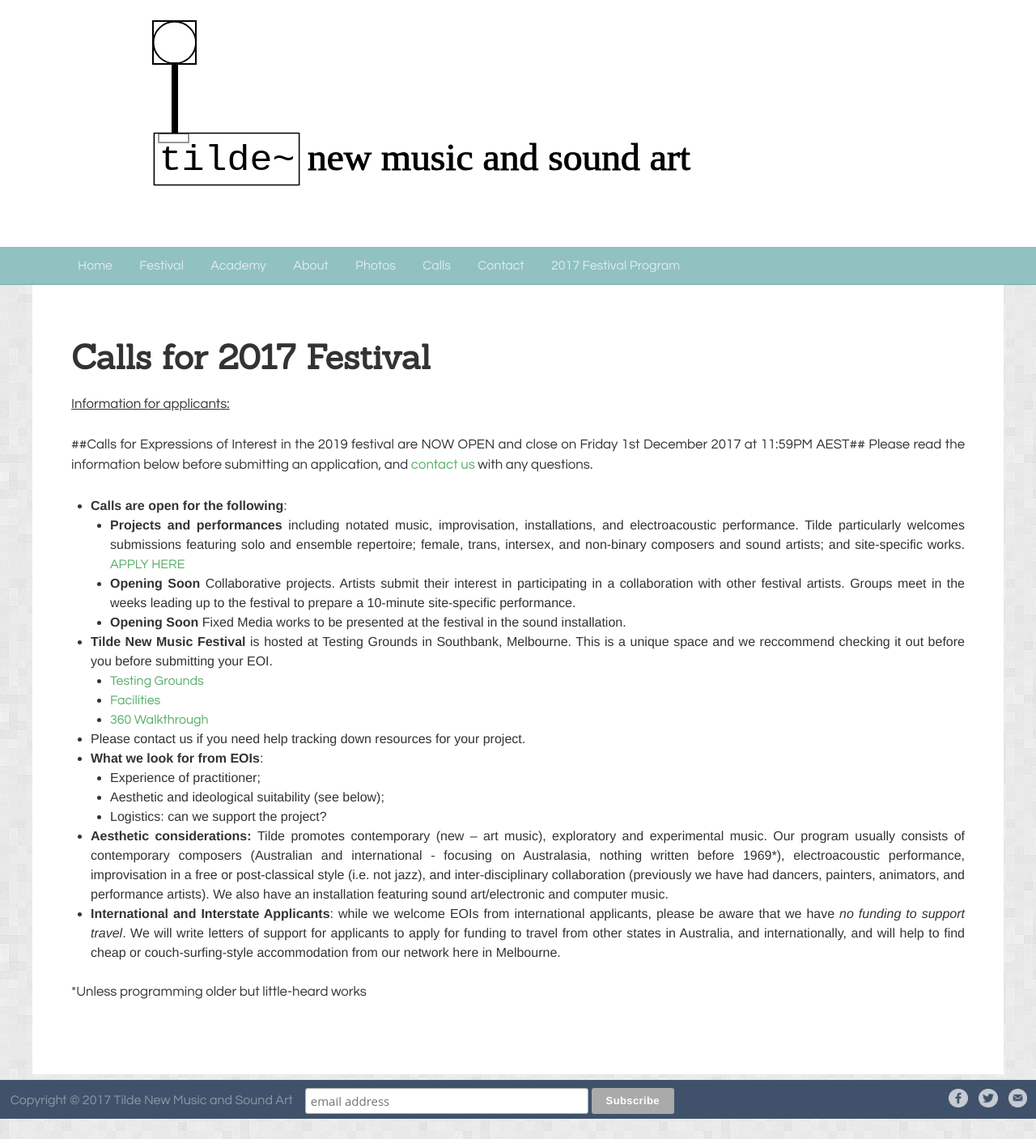
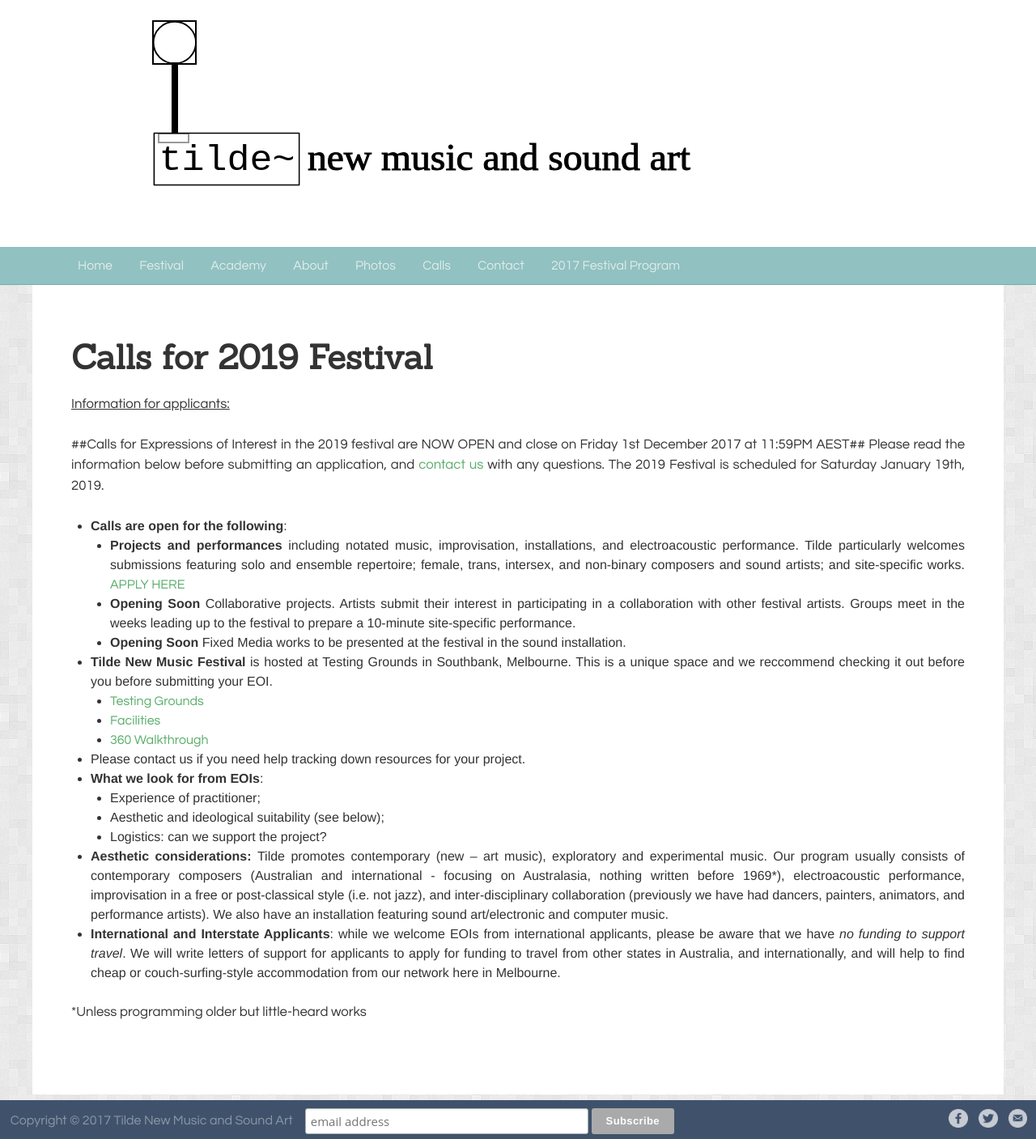
Before and after one commit to unclewalter/tilde-festival-website, a Jekyll site: the page built from pages/calls.md, in a window 1280 px wide. Shown: the whole page at 81% size. Built offline with Jekyll 4.4.1, drawn with Linux system fonts in a browser that asks for light colours.

Commit message:
updating calls with year in header, and date in body.

```diff
--- a/pages/calls.md
+++ b/pages/calls.md
@@ -1,6 +1,6 @@
 ---
 layout: page
-title: Calls for 2017 Festival
+title: Calls for 2019 Festival
 permalink: /calls/
 published: true
 ---
@@ -9,6 +9,7 @@
 
 ##Calls for Expressions of Interest in the 2019 festival are NOW OPEN and close on Friday 1st December 2017 at 11:59PM AEST##
 Please read the information below before submitting an application, and [contact us](http://www.tilde.net.au/contact/) with any questions.
+The 2019 Festival is scheduled for Saturday January 19th, 2019.
 
 *   **Calls are open for the following**:
     *   **Projects and performances** including notated music, improvisation, installations, and electroacoustic performance. Tilde particularly welcomes submissions featuring solo and ensemble repertoire; female, trans, intersex, and non-binary composers and sound artists; and site-specific works. [APPLY HERE](https://tilde.net.au/call/#/projects)
```
